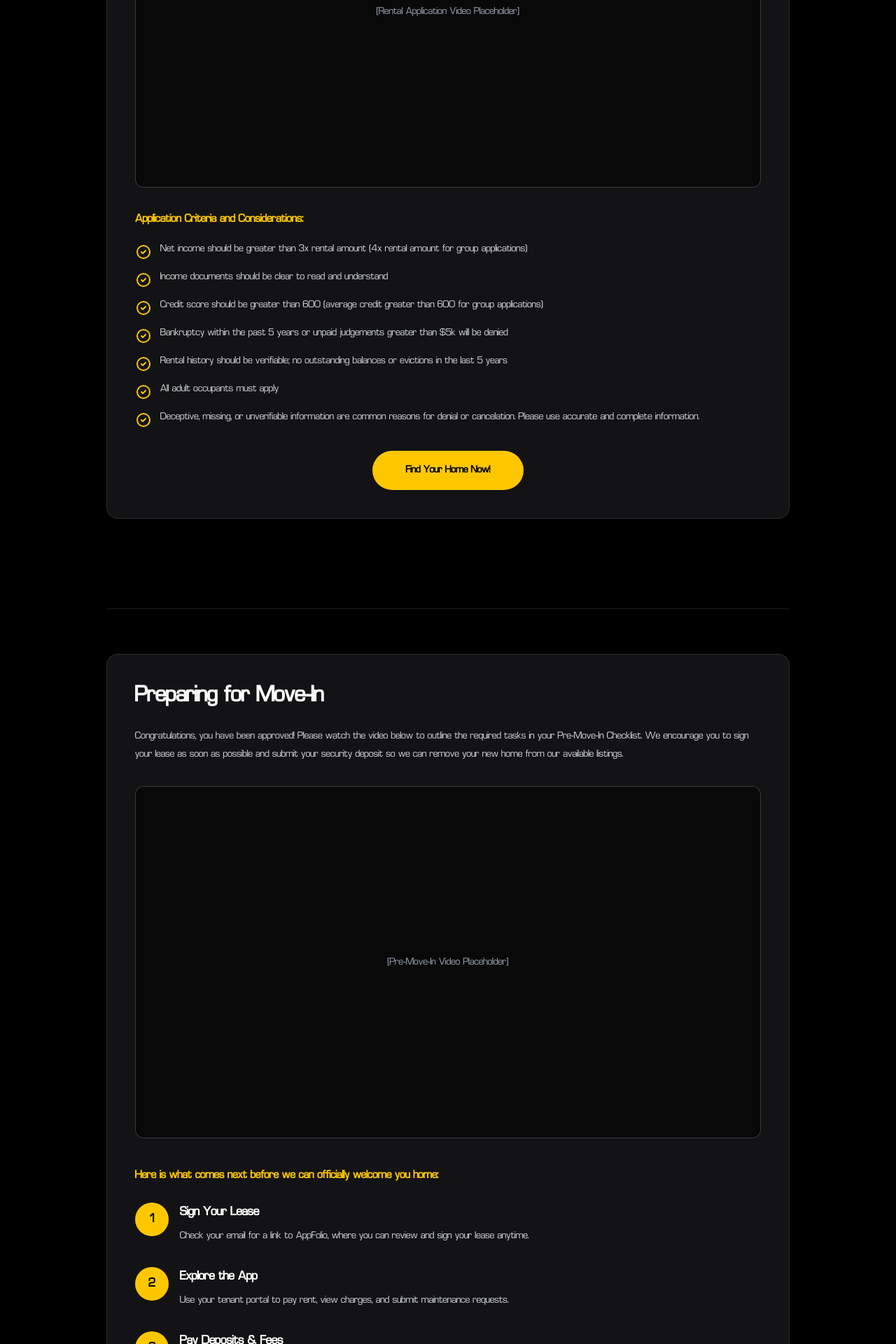
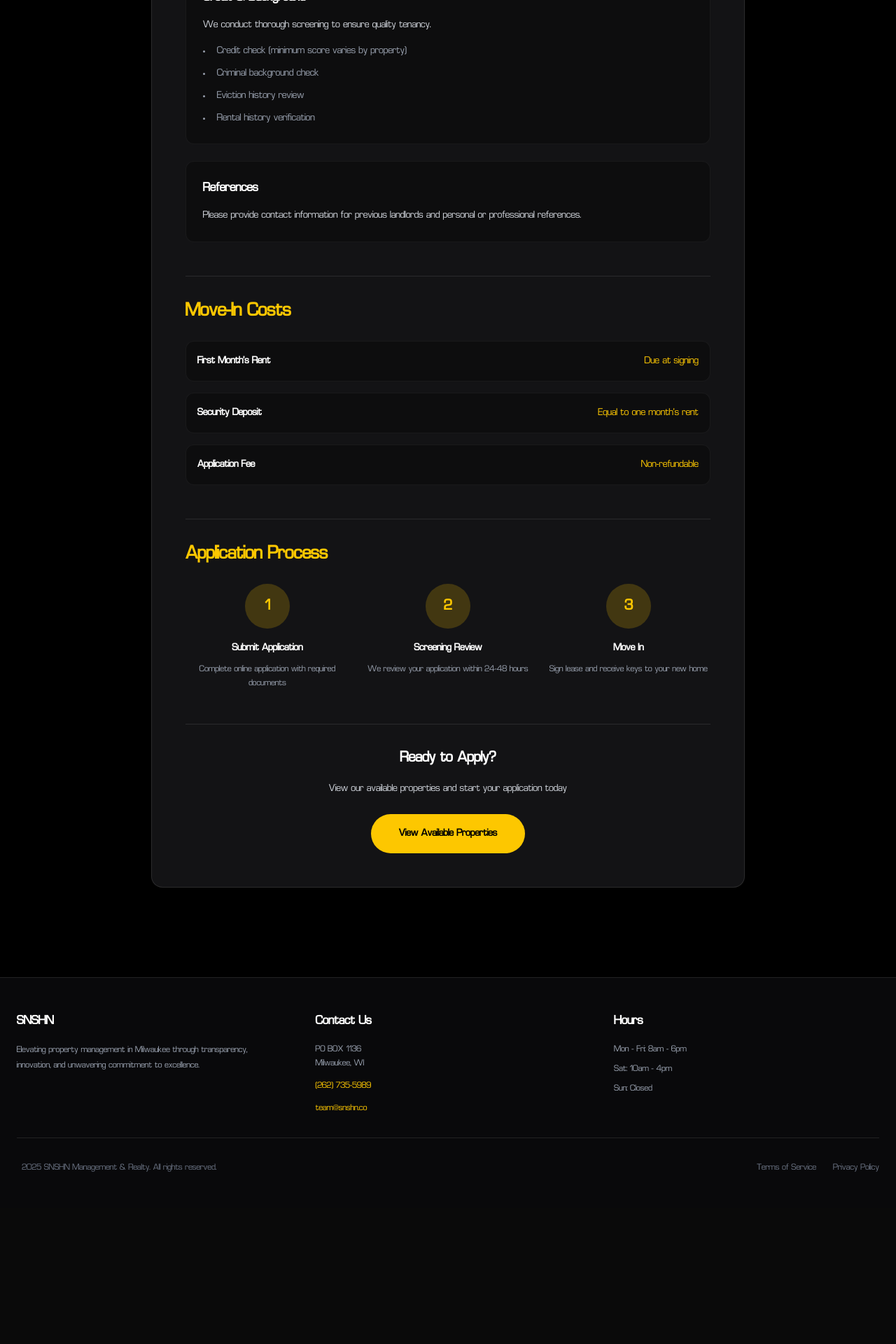
Before and after one commit to begauger/snshn-website, a React (Vite) app: page /approval-guide in a window 1280 px wide. Shown: the part 840-2760 px from the top of the page at 70% size. After the commit the page ends 2566 px from the top, so only its background shows below. Built offline with nearby package versions, Linux system fonts and the light colour scheme.

Commit message:
approval guide

```diff
--- a/src/pages/Approvalguide.jsx
+++ b/src/pages/Approvalguide.jsx
@@ -10,228 +10,112 @@ export default function ApprovalGuide() {
 
         <div className="text-center py-16 px-6 bg-gradient-to-b from-zinc-900 to-black">
           <h1 className="text-5xl md:text-6xl lg:text-7xl font-bold text-white uppercase tracking-wide mb-6" style={{ fontFamily: 'Pirulen, sans-serif' }}>
-            APPLICATION GUIDE
+            APPROVAL GUIDE
           </h1>
           <p className="text-lg md:text-xl font-eurostile text-gray-300 leading-relaxed max-w-3xl mx-auto">
-            Everything you need to know about applying and moving into your new home
+            Everything you need to know about our application process
           </p>
         </div>
 
-        <div className="max-w-5xl mx-auto px-6 py-16">
-          <div className="bg-zinc-900/80 backdrop-blur-sm border border-white/10 rounded-2xl p-10 mb-16">
-            <h2 className="text-3xl md:text-4xl font-eurostile font-bold text-white mb-6">
-              Rental Application Criteria
-            </h2>
+        <div className="max-w-4xl mx-auto px-6 py-16">
+          <div className="bg-zinc-900/80 backdrop-blur-sm border border-white/10 rounded-2xl p-8 md:p-12 space-y-12">
 
-            <p className="font-eurostile text-gray-300 mb-8 leading-relaxed">
-              Once you have a home picked out and are ready to apply, please watch the video below to help explain our approval criteria. The process usually takes 1-3 days on average, however, can take longer if we are unable to verify income or rental history.
+            <div>
+              <h2 className="text-3xl font-eurostile font-bold text-yellow-400 mb-6">Application Requirements</h2>
+              <div className="space-y-6">
+                <div className="bg-black/30 rounded-xl p-6 border border-white/5">
+                  <h3 className="text-xl font-eurostile font-semibold text-white mb-3">Income Verification</h3>
+                  <p className="font-eurostile text-gray-300 leading-relaxed mb-3">
+                    Household income should be at least 3 times the monthly rent.
                   </p>
-
-            <div className="mb-8 bg-black/50 border border-white/20 rounded-xl aspect-video flex items-center justify-center">
-              <p className="font-eurostile text-gray-400">
-                [Rental Application Video Placeholder]
-              </p>
+                  <ul className="list-disc list-inside space-y-2 font-eurostile text-gray-400">
+                    <li>Recent pay stubs (last 2 months)</li>
+                    <li>Tax returns or W-2 forms</li>
+                    <li>Bank statements</li>
+                    <li>Employment verification letter</li>
+                  </ul>
                 </div>
 
-            <div className="space-y-4 mb-8">
-              <h3 className="font-eurostile font-semibold text-yellow-400 text-lg mb-4">
-                Application Criteria and Considerations:
-              </h3>
-
-              <div className="space-y-3">
-                <div className="flex gap-3">
-                  <svg className="w-6 h-6 text-yellow-400 flex-shrink-0 mt-1" fill="none" stroke="currentColor" viewBox="0 0 24 24">
-                    <path strokeLinecap="round" strokeLinejoin="round" strokeWidth={2} d="M9 12l2 2 4-4m6 2a9 9 0 11-18 0 9 9 0 0118 0z" />
-                  </svg>
-                  <p className="font-eurostile text-gray-300">
-                    Net income should be greater than 3x rental amount (4x rental amount for group applications)
+                <div className="bg-black/30 rounded-xl p-6 border border-white/5">
+                  <h3 className="text-xl font-eurostile font-semibold text-white mb-3">Credit & Background</h3>
+                  <p className="font-eurostile text-gray-300 leading-relaxed mb-3">
+                    We conduct thorough screening to ensure quality tenancy.
                   </p>
+                  <ul className="list-disc list-inside space-y-2 font-eurostile text-gray-400">
+                    <li>Credit check (minimum score varies by property)</li>
+                    <li>Criminal background check</li>
+                    <li>Eviction history review</li>
+                    <li>Rental history verification</li>
+                  </ul>
                 </div>
 
-                <div className="flex gap-3">
-                  <svg className="w-6 h-6 text-yellow-400 flex-shrink-0 mt-1" fill="none" stroke="currentColor" viewBox="0 0 24 24">
-                    <path strokeLinecap="round" strokeLinejoin="round" strokeWidth={2} d="M9 12l2 2 4-4m6 2a9 9 0 11-18 0 9 9 0 0118 0z" />
-                  </svg>
-                  <p className="font-eurostile text-gray-300">
-                    Income documents should be clear to read and understand
-                  </p>
-                </div>
-
-                <div className="flex gap-3">
-                  <svg className="w-6 h-6 text-yellow-400 flex-shrink-0 mt-1" fill="none" stroke="currentColor" viewBox="0 0 24 24">
-                    <path strokeLinecap="round" strokeLinejoin="round" strokeWidth={2} d="M9 12l2 2 4-4m6 2a9 9 0 11-18 0 9 9 0 0118 0z" />
-                  </svg>
-                  <p className="font-eurostile text-gray-300">
-                    Credit score should be greater than 600 (average credit greater than 600 for group applications)
-                  </p>
-                </div>
-
-                <div className="flex gap-3">
-                  <svg className="w-6 h-6 text-yellow-400 flex-shrink-0 mt-1" fill="none" stroke="currentColor" viewBox="0 0 24 24">
-                    <path strokeLinecap="round" strokeLinejoin="round" strokeWidth={2} d="M9 12l2 2 4-4m6 2a9 9 0 11-18 0 9 9 0 0118 0z" />
-                  </svg>
-                  <p className="font-eurostile text-gray-300">
-                    Bankruptcy within the past 5 years or unpaid judgements greater than $5k will be denied
-                  </p>
-                </div>
-
-                <div className="flex gap-3">
-                  <svg className="w-6 h-6 text-yellow-400 flex-shrink-0 mt-1" fill="none" stroke="currentColor" viewBox="0 0 24 24">
-                    <path strokeLinecap="round" strokeLinejoin="round" strokeWidth={2} d="M9 12l2 2 4-4m6 2a9 9 0 11-18 0 9 9 0 0118 0z" />
-                  </svg>
-                  <p className="font-eurostile text-gray-300">
-                    Rental history should be verifiable; no outstanding balances or evictions in the last 5 years
-                  </p>
-                </div>
-
-                <div className="flex gap-3">
-                  <svg className="w-6 h-6 text-yellow-400 flex-shrink-0 mt-1" fill="none" stroke="currentColor" viewBox="0 0 24 24">
-                    <path strokeLinecap="round" strokeLinejoin="round" strokeWidth={2} d="M9 12l2 2 4-4m6 2a9 9 0 11-18 0 9 9 0 0118 0z" />
-                  </svg>
-                  <p className="font-eurostile text-gray-300">
-                    All adult occupants must apply
-                  </p>
-                </div>
-
-                <div className="flex gap-3">
-                  <svg className="w-6 h-6 text-yellow-400 flex-shrink-0 mt-1" fill="none" stroke="currentColor" viewBox="0 0 24 24">
-                    <path strokeLinecap="round" strokeLinejoin="round" strokeWidth={2} d="M9 12l2 2 4-4m6 2a9 9 0 11-18 0 9 9 0 0118 0z" />
-                  </svg>
-                  <p className="font-eurostile text-gray-300">
-                    Deceptive, missing, or unverifiable information are common reasons for denial or cancelation. Please use accurate and complete information.
+                <div className="bg-black/30 rounded-xl p-6 border border-white/5">
+                  <h3 className="text-xl font-eurostile font-semibold text-white mb-3">References</h3>
+                  <p className="font-eurostile text-gray-300 leading-relaxed">
+                    Please provide contact information for previous landlords and personal or professional references.
                   </p>
                 </div>
               </div>
             </div>
 
-            <div className="text-center">
-              <a
-                href="/leasing"
-                className="inline-block bg-yellow-400 hover:bg-yellow-500 text-black font-eurostile font-semibold px-12 py-4 rounded-full transition-all duration-300"
-              >
-                Find Your Home Now!
-              </a>
+            <div className="border-t border-white/10 pt-8">
+              <h2 className="text-3xl font-eurostile font-bold text-yellow-400 mb-6">Move-In Costs</h2>
+              <div className="space-y-4">
+                <div className="flex justify-between items-center p-4 bg-black/30 rounded-xl border border-white/5">
+                  <span className="font-eurostile text-white font-semibold">First Month's Rent</span>
+                  <span className="font-eurostile text-yellow-400">Due at signing</span>
+                </div>
+                <div className="flex justify-between items-center p-4 bg-black/30 rounded-xl border border-white/5">
+                  <span className="font-eurostile text-white font-semibold">Security Deposit</span>
+                  <span className="font-eurostile text-yellow-400">Equal to one month's rent</span>
+                </div>
+                <div className="flex justify-between items-center p-4 bg-black/30 rounded-xl border border-white/5">
+                  <span className="font-eurostile text-white font-semibold">Application Fee</span>
+                  <span className="font-eurostile text-yellow-400">Non-refundable</span>
                 </div>
               </div>
             </div>
 
-        <div className="max-w-5xl mx-auto px-6">
-          <div className="border-t border-white/10"></div>
+            <div className="border-t border-white/10 pt-8">
+              <h2 className="text-3xl font-eurostile font-bold text-yellow-400 mb-6">Application Process</h2>
+              <div className="grid md:grid-cols-3 gap-6">
+                <div className="text-center">
+                  <div className="w-16 h-16 bg-yellow-400/20 rounded-full flex items-center justify-center mx-auto mb-4">
+                    <span className="text-yellow-400 font-eurostile font-bold text-2xl">1</span>
                   </div>
-
-        <div className="max-w-5xl mx-auto px-6 py-16">
-          <div className="bg-zinc-900/80 backdrop-blur-sm border border-white/10 rounded-2xl p-10">
-            <h2 className="text-3xl md:text-4xl font-eurostile font-bold text-white mb-6">
-              Preparing for Move-In
-            </h2>
-
-            <p className="font-eurostile text-gray-300 mb-8 leading-relaxed">
-              Congratulations, you have been approved! Please watch the video below to outline the required tasks in your Pre-Move-In Checklist. We encourage you to sign your lease as soon as possible and submit your security deposit so we can remove your new home from our available listings.
-            </p>
-
-            <div className="mb-10 bg-black/50 border border-white/20 rounded-xl aspect-video flex items-center justify-center">
-              <p className="font-eurostile text-gray-400">
-                [Pre-Move-In Video Placeholder]
-              </p>
+                  <h3 className="font-eurostile font-semibold text-white mb-2">Submit Application</h3>
+                  <p className="font-eurostile text-gray-400 text-sm">Complete online application with required documents</p>
                 </div>
-
-            <h3 className="font-eurostile font-semibold text-yellow-400 text-lg mb-6">
-              Here is what comes next before we can officially welcome you home:
-            </h3>
-
-            <div className="space-y-8">
-
-              <div className="flex gap-4">
-                <div className="flex-shrink-0 w-12 h-12 bg-yellow-400 rounded-full flex items-center justify-center">
-                  <span className="font-eurostile font-bold text-black text-xl">1</span>
+                <div className="text-center">
+                  <div className="w-16 h-16 bg-yellow-400/20 rounded-full flex items-center justify-center mx-auto mb-4">
+                    <span className="text-yellow-400 font-eurostile font-bold text-2xl">2</span>
                   </div>
-                <div>
-                  <h4 className="font-eurostile font-bold text-white text-xl mb-2">Sign Your Lease</h4>
-                  <p className="font-eurostile text-gray-300">
-                    Check your email for a link to AppFolio, where you can review and sign your lease anytime.
-                  </p>
+                  <h3 className="font-eurostile font-semibold text-white mb-2">Screening Review</h3>
+                  <p className="font-eurostile text-gray-400 text-sm">We review your application within 24-48 hours</p>
+                </div>
+                <div className="text-center">
+                  <div className="w-16 h-16 bg-yellow-400/20 rounded-full flex items-center justify-center mx-auto mb-4">
+                    <span className="text-yellow-400 font-eurostile font-bold text-2xl">3</span>
+                  </div>
+                  <h3 className="font-eurostile font-semibold text-white mb-2">Move In</h3>
+                  <p className="font-eurostile text-gray-400 text-sm">Sign lease and receive keys to your new home</p>
+                </div>
               </div>
             </div>
 
-              <div className="flex gap-4">
-                <div className="flex-shrink-0 w-12 h-12 bg-yellow-400 rounded-full flex items-center justify-center">
-                  <span className="font-eurostile font-bold text-black text-xl">2</span>
-                </div>
-                <div>
-                  <h4 className="font-eurostile font-bold text-white text-xl mb-2">Explore the App</h4>
-                  <p className="font-eurostile text-gray-300">
-                    Use your tenant portal to pay rent, view charges, and submit maintenance requests.
+            <div className="border-t border-white/10 pt-8 text-center">
+              <h2 className="text-2xl font-eurostile font-bold text-white mb-4">Ready to Apply?</h2>
+              <p className="font-eurostile text-gray-300 mb-6">
+                View our available properties and start your application today
               </p>
-                </div>
+              <a
+                href="/leasing"
+                className="inline-block bg-yellow-400 hover:bg-yellow-500 text-black font-eurostile font-semibold px-10 py-4 rounded-full transition-all duration-300"
+              >
+                View Available Properties
+              </a>
             </div>
 
-              <div className="flex gap-4">
-                <div className="flex-shrink-0 w-12 h-12 bg-yellow-400 rounded-full flex items-center justify-center">
-                  <span className="font-eurostile font-bold text-black text-xl">3</span>
-                </div>
-                <div>
-                  <h4 className="font-eurostile font-bold text-white text-xl mb-2">Pay Deposits & Fees</h4>
-                  <p className="font-eurostile text-gray-300 mb-3">
-                    Security deposits must be paid via <strong>money order</strong> made out to <strong>SNSHN</strong>. Rent and other fees can be paid through the app. Pet deposits apply if you are bringing a furry friend.
-                  </p>
-                  <a
-                    href="https://snshnapps.com/appointments"
-                    target="_blank"
-                    rel="noopener noreferrer"
-                    className="inline-block bg-transparent border-2 border-yellow-400 text-yellow-400 font-eurostile font-semibold px-6 py-2 rounded-full hover:bg-yellow-400 hover:text-black transition-all duration-300 text-sm"
-                  >
-                    Schedule Deposit Dropoff
-                  </a>
-                </div>
-              </div>
-
-              <div className="flex gap-4">
-                <div className="flex-shrink-0 w-12 h-12 bg-yellow-400 rounded-full flex items-center justify-center">
-                  <span className="font-eurostile font-bold text-black text-xl">4</span>
-                </div>
-                <div>
-                  <h4 className="font-eurostile font-bold text-white text-xl mb-2">Submit Renters Insurance</h4>
-                  <p className="font-eurostile text-gray-300 mb-3">
-                    Provide proof of your own policy before move-in, or we will auto-enroll you in our $15/month liability plan.
-                  </p>
-                  <a
-                    href="https://snshnapps.com/renters-insurance"
-                    target="_blank"
-                    rel="noopener noreferrer"
-                    className="inline-block bg-transparent border-2 border-yellow-400 text-yellow-400 font-eurostile font-semibold px-6 py-2 rounded-full hover:bg-yellow-400 hover:text-black transition-all duration-300 text-sm"
-                  >
-                    Update Renters Insurance
-                  </a>
-                </div>
-              </div>
-
-              <div className="flex gap-4">
-                <div className="flex-shrink-0 w-12 h-12 bg-yellow-400 rounded-full flex items-center justify-center">
-                  <span className="font-eurostile font-bold text-black text-xl">5</span>
-                </div>
-                <div>
-                  <h4 className="font-eurostile font-bold text-white text-xl mb-2">Coordinate Key Pick-Up</h4>
-                  <p className="font-eurostile text-gray-300 mb-3">
-                    Keys are placed in a lockbox outside our office on your move-in day. We will text you the code! If needed, we will reach out to coordinate another method.
-                  </p>
-                  <a
-                    href="https://snshnapps.com/key-pickup"
-                    target="_blank"
-                    rel="noopener noreferrer"
-                    className="inline-block bg-transparent border-2 border-yellow-400 text-yellow-400 font-eurostile font-semibold px-6 py-2 rounded-full hover:bg-yellow-400 hover:text-black transition-all duration-300 text-sm"
-                  >
-                    Schedule Key Pick Up
-                  </a>
-                </div>
-              </div>
-
-            </div>
-
-            <div className="mt-10 p-6 bg-black/30 border border-yellow-400/30 rounded-xl">
-              <p className="font-eurostile text-gray-300 text-center">
-                Questions? Reach out to your leasing agent or message our virtual assistant.
-              </p>
-            </div>
           </div>
         </div>
 
```
Lines whose indentation alone changed are shown as unchanged.
